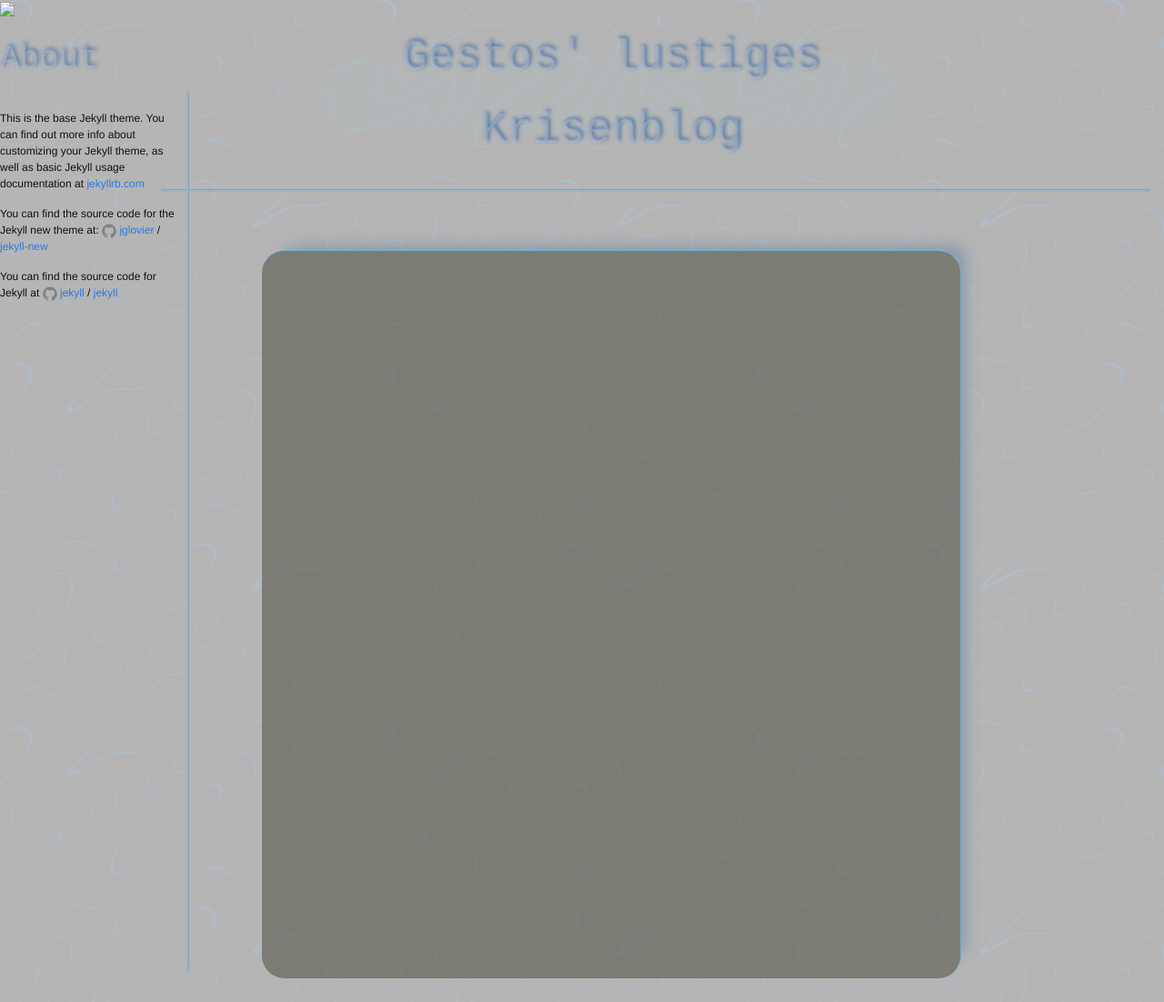
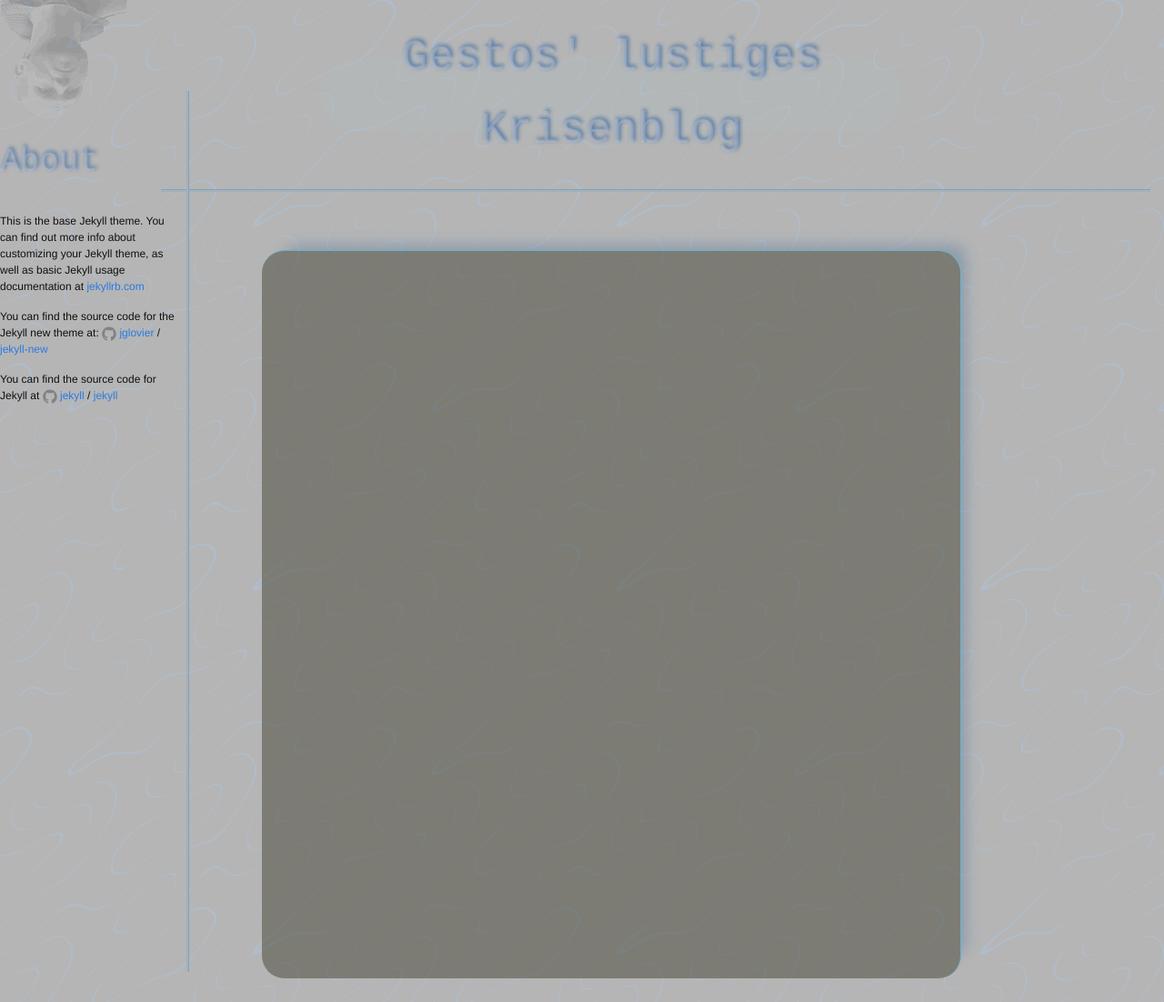
Before and after one commit to gestos/simplon, a Jekyll site: the page built from about.md, in a window 1280 px wide. Shown: the whole page at 91% size. Built offline with Jekyll 4.4.1, drawn with Linux system fonts in a browser that asks for light colours.

Commit message:
angepasst

```diff
--- a/_includes/gesto_logo.html
+++ /dev/null
@@ -1 +0,0 @@
-    <a id="gestologo" href="/"><img src="css/pix/me.png"></a>
--- a/_layouts/default.html
+++ b/_layouts/default.html
@@ -6,7 +6,7 @@
 
 <div id="blue_box">
   <div id="left">
-    {% include gesto_logo.html %}
+    <a href="/"><img id="gestologo" src="{{ site.baseurl }}/css/pix/me.png"></a>
     {{ content }}
   </div>
   <div class="divider"></div>
```
Also changed, not shown: 17 other files.
